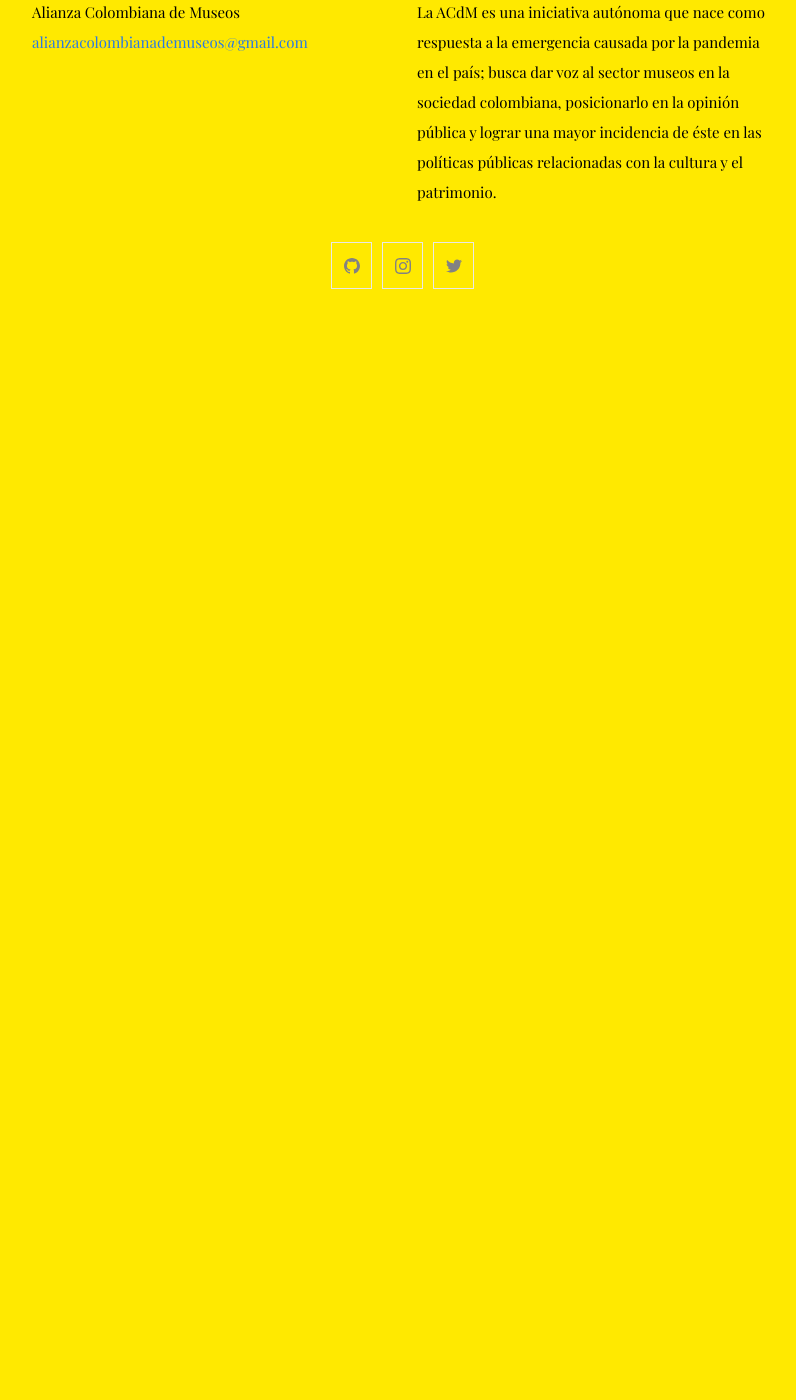
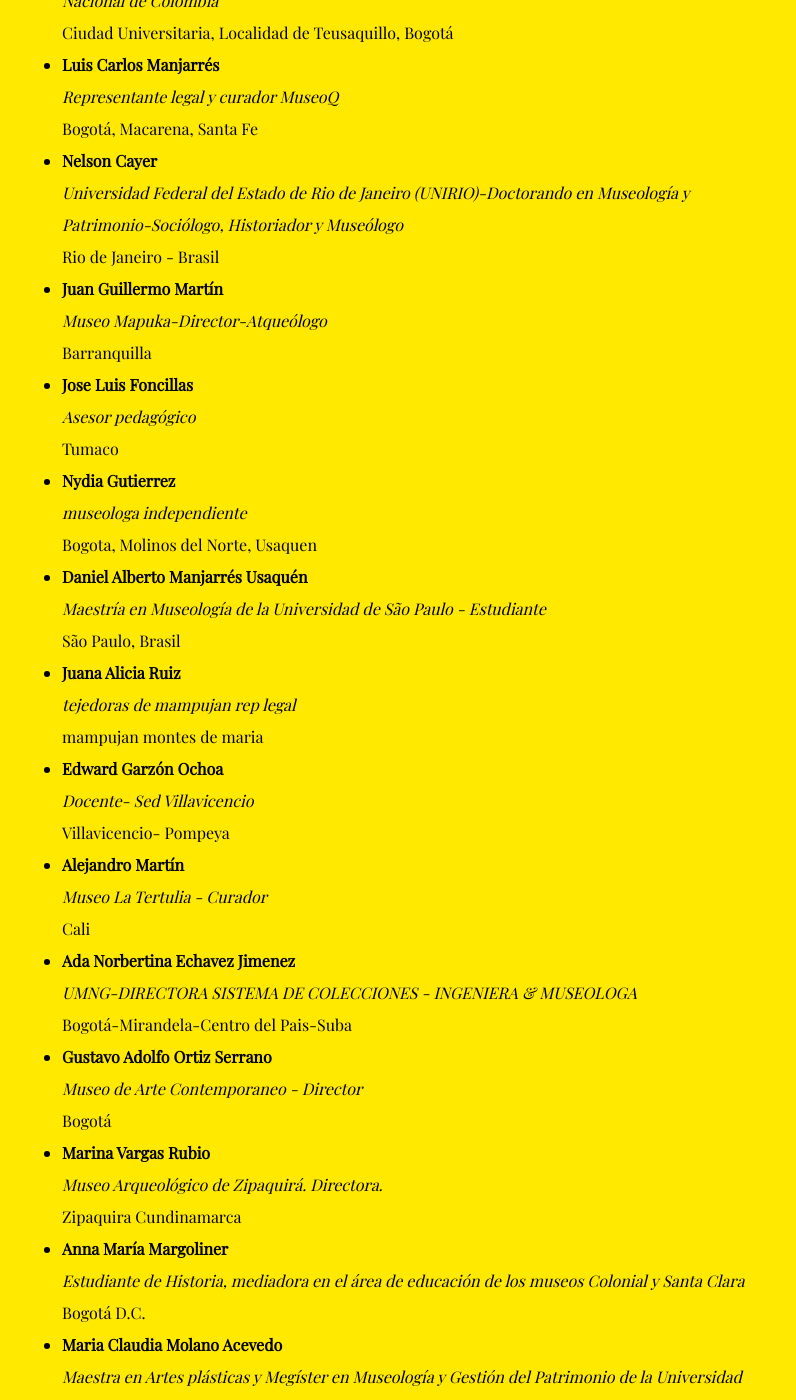
Before and after one commit to alianzacolombianademuseos/paginaweb, a Jekyll site: the page built from paginas/manifiesto.md, in a window 1280 px wide and 1400 px high, scrolled down 5064 px. Shown: the whole window, without its empty margins (238-1034 px from the left). Built offline with Jekyll 4.4.1, drawn with Linux system fonts in a browser that asks for light colours; before the commit the page ends 5388 px from its top, so only the background shows below that; some of the changed text lies outside the part shown.

Commit message:
se agrega data y script para las firmas

```diff
--- /dev/null
+++ b/_data/firmas.csv
@@ -0,0 +1,31 @@
+nombre,perfil,lugar
+William Alfonso López Rosas,Coordinador académico Maestría en Museología y Gestión del Patrimonio de la Universidad Nacional de Colombia,"Ciudad Universitaria, Localidad de Teusaquillo, Bogotá"
+Luis Carlos Manjarrés ,Representante legal y curador MuseoQ,"Bogotá, Macarena, Santa Fe"
+Nelson Cayer,"Universidad Federal del Estado de Rio de Janeiro (UNIRIO)-Doctorando en Museología y Patrimonio-Sociólogo, Historiador y Museólogo",Rio de Janeiro - Brasil
+Juan Guillermo Martín,Museo Mapuka-Director-Atqueólogo,Barranquilla
+Jose Luis Foncillas ,Asesor pedagógico ,Tumaco
+Nydia Gutierrez,museologa independiente,"Bogota, Molinos del Norte, Usaquen"
+Daniel Alberto Manjarrés Usaquén,Maestría en Museología de la Universidad de São Paulo - Estudiante,"São Paulo, Brasil "
+Juana Alicia  Ruiz,tejedoras de mampujan rep  legal,mampujan montes de  maria
+Edward Garzón Ochoa,Docente- Sed Villavicencio,Villavicencio- Pompeya
+Alejandro Martín,Museo La Tertulia - Curador,Cali
+Ada Norbertina Echavez Jimenez,UMNG-DIRECTORA SISTEMA DE COLECCIONES - INGENIERA & MUSEOLOGA,Bogotá-Mirandela-Centro del Pais-Suba
+Gustavo Adolfo Ortiz Serrano,Museo de Arte Contemporaneo - Director,Bogotá
+Marina Vargas Rubio,Museo Arqueológico de Zipaquirá. Directora.,Zipaquira Cundinamarca
+Anna María Margoliner,"Estudiante de Historia, mediadora en el área de educación de los museos Colonial y Santa Clara",Bogotá D.C.
+Maria Claudia Molano Acevedo,"Maestra en Artes plásticas y Megíster en Museología y Gestión del Patrimonio de la Universidad Nacional de Colombia, con nueve años de experiencia en las áreas de curaduría, educación y Gestión del Patrimonio Cultural en entidades museales con colecciones de arte, historia y ciencia.","Bogotá D.C, Metrópolis, Barrios Unidos "
+María Juliana Angarita Bohórquez ,"Doctorante en museología, mediación y patrimonio. Université du Québec à Montréal","Montréal, Québec, Canada "
+Gloria Stella Cano García,Museo Universitario Universidad de Antioquia. Coordinadora Área de Educación. Licenciada en Artes Plásticas. Mgr. en Estética. ,"Medellín, Antioquia. Barrio Sevilla. "
+Martha Lucía Usaquén Ramos,Delegada,"Armenia, Quindío"
+Sigrid Falla,Profesional del sector museal,Bogotá D:C
+Edmon Castell,Profesor de la Facultad de Artes de la U. Nacional de Colombia,Bogotá
+Margarita Guzmán,Directora del Museo de la Universidad del Rosario,Bogotá
+Carlos Diazgranados Cubillos,Colectivo Gente de Museos,"Bogotá, Villa Alsacia, Kennedy"
+Fabian Enciso Bohórquez ,Fundación Parque Jaime Duque- Gestor Cultural ,Tocancipá Cundinamarca
+Ana Ruiz Valencia,"Museo Universitario de la Universidad de Antioquia, Curadora",Medellín
+Juan Carlos Arroyo Sosa,Maestro en artes plásticas,Bogotá
+Daniel Dorado Gaviria,Museólogo - museógrafo ,Bogotá D.C
+Camila Betancourt,artista plastica y museologa,Bogotá
+Camilo Ávila Santamaria ,Diseñador industrial ,Bogotá - Barrios unidos
+Nancy Camacho Pérez,Escuela Taller de Boyacá Directora Arquitecta,Tunja Centro Histórico
+Soraya Bayuelo,Museo Itinerante de la Memoria y la Identidad de los Montes de María- El Mochuelo- ,"El Carmen de Bolívar, Montes de María. Bolívar -Sucre"
--- a/paginas/manifiesto.md
+++ b/paginas/manifiesto.md
@@ -43,4 +43,16 @@
 
 ***
 
-Firmado en septiembre de 2020, en medio de la cuarentena, por
+Firmado en septiembre de 2020, en medio de la cuarentena, por:
+
+<ul>
+{% for firma in site.data.firmas %}
+    <li>
+        <b>{{ firma.nombre }}</b> <br>
+        <i>{{ firma.perfil }}</i> <br>
+        {{ firma.lugar }}
+    </li>
+{% endfor %}
+</ul>
+
+>Firmas actualizadas el 2020-09-10 a las 10:00 a.m.
```
Also changed, not shown: favicon.ico (added).
